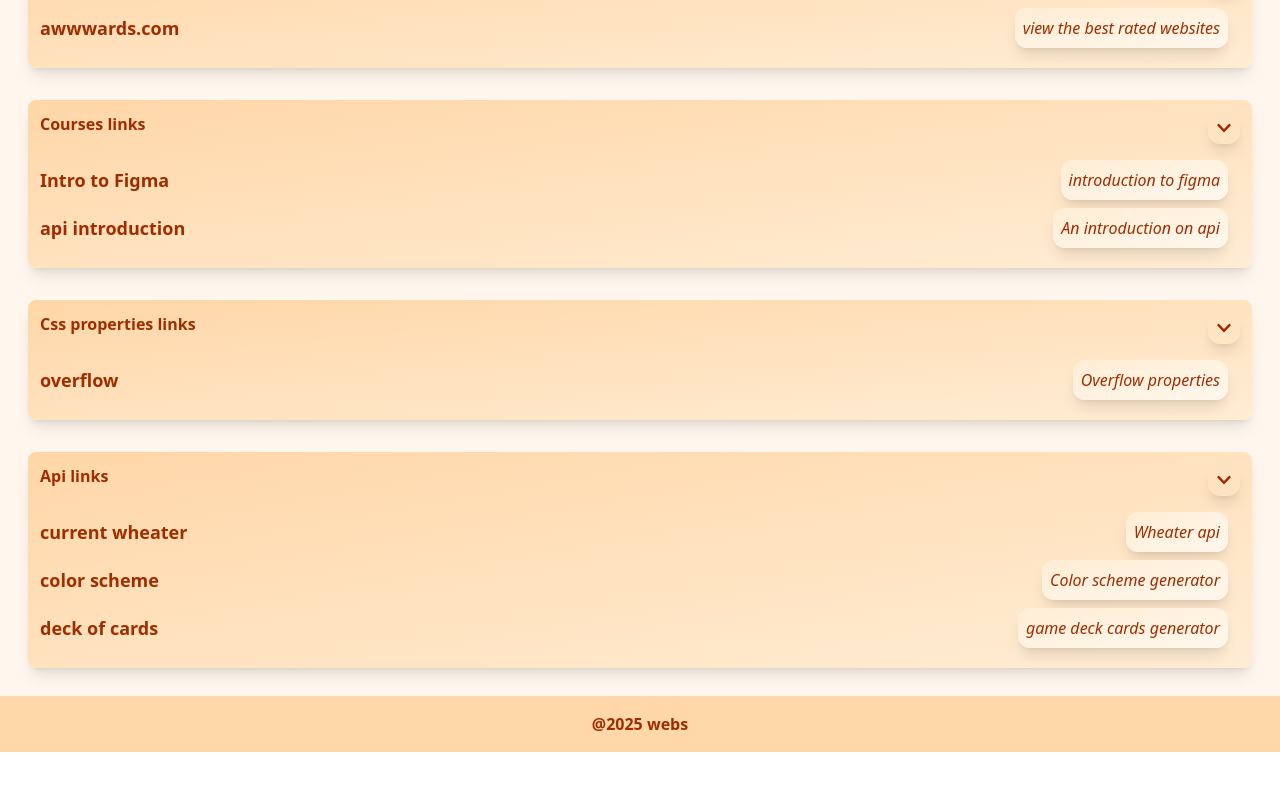
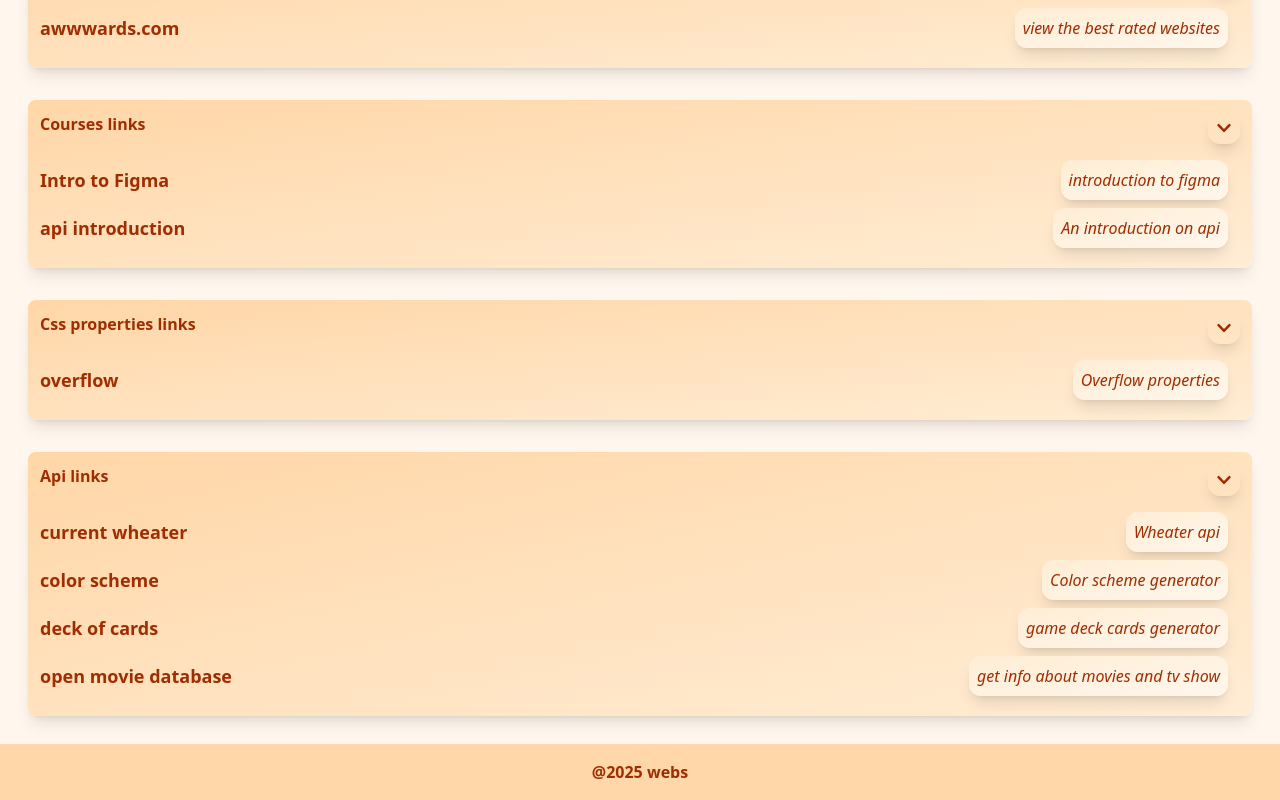
Before and after one commit to gyo82v/webLinks, a React (Vite) app: page / in a window 1280 px wide. Shown: the part 2432-3232 px from the top of the page. Before the commit the page ends 3184 px from the top, so only its background shows below. Built offline with nearby package versions, Linux system fonts and the light colour scheme.

Commit message:
Added one link

```diff
--- a/src/components/categories/Api.jsx
+++ b/src/components/categories/Api.jsx
@@ -7,6 +7,7 @@ export default function Api({open, toggle}){
             <Li href="https://openweathermap.org/current" name="current wheater">Wheater api</Li>
             <Li href="https://www.thecolorapi.com/docs#schemes" name="color scheme">Color scheme generator</Li>
             <Li href="https://www.deckofcardsapi.com/" name="deck of cards">game deck cards generator</Li>
+            <Li href="https://www.omdbapi.com/" name="open movie database">get info about movies and tv show</Li>
 
         </Section>
     )
```
